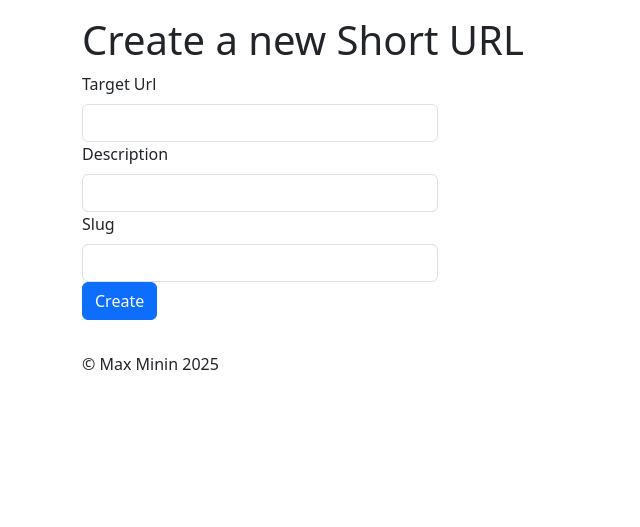
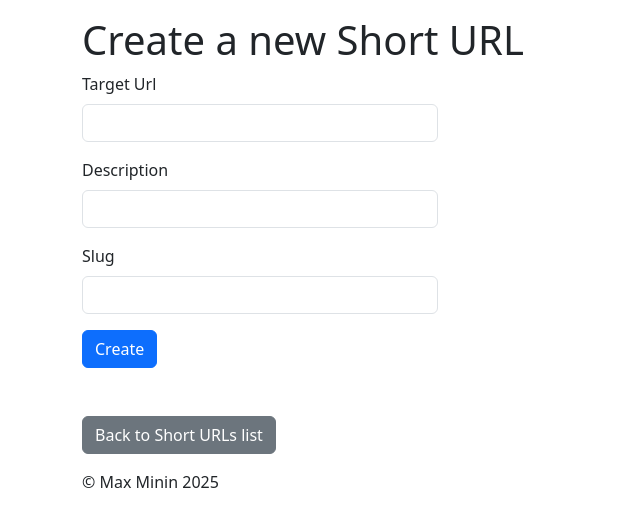
Before and after one commit to mksmin/fastapi-url-shortener, a FastAPI app: page /short-urls/create/ in a window 1280 px wide. Shown: the part 56-583 px from the top of the page, without its empty margins (0-640 px from the left). Run offline with FastAPI, Linux system fonts and the light colour scheme.

Commit message:
Add navigation buttons

```diff
--- a/url-shortener/templates/macro/form_fields.html
+++ b/url-shortener/templates/macro/form_fields.html
@@ -2,6 +2,7 @@
 field_name,
 field_schema,
 is_required) %}
+
 <div class="mb-3">
   <label
       for="{{ field_name }}"
@@ -18,5 +19,7 @@ is_required) %}
       maxLength="{{ field_schema.maxLength }}"
       {% endif %}
       {% if is_required %} required {% endif %}
+  >
 </div>
+
 {% endmacro %}
--- a/url-shortener/templates/short-urls/create.html
+++ b/url-shortener/templates/short-urls/create.html
@@ -8,20 +8,31 @@ Create new Short URL
 
 {% block main %}
 <h1>Create a new Short URL</h1>
+
 <div class="row">
   <div class="col col-12 col-md-6 col-lg-4">
-    <form action="{{ url_for('short-urls:create') }}" method="POST">
+    <form action="{{ url_for('short-urls:create') }}" method="post">
       {% for field_name, field_schema in model_schema.properties.items() %}
       {% set is_required = field_name in (model_schema.get('required') or []) %}
 
       {{ form_field(
       field_name=field_name,
       field_schema=field_schema,
-      is_required=is_required)
-      }}
+      is_required=is_required)  }}
       {% endfor %}
+
       <input type="submit" value="Create" class="btn btn-primary">
     </form>
   </div>
 </div>
+
+<div class="mt-5">
+  <a
+      class="btn btn-secondary"
+      href="{{ url_for('short-urls:list') }}"
+  >
+    Back to Short URLs list
+  </a>
+</div>
+
 {% endblock %}
```
Also changed, not shown: url-shortener/templates/short-urls/list.html (+10 -0 lines). Lines whose indentation alone changed are shown as unchanged.
